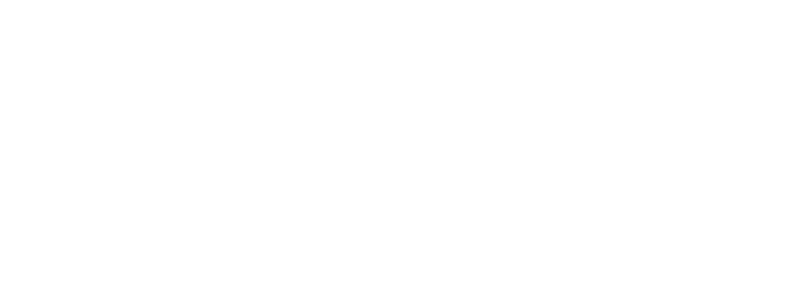
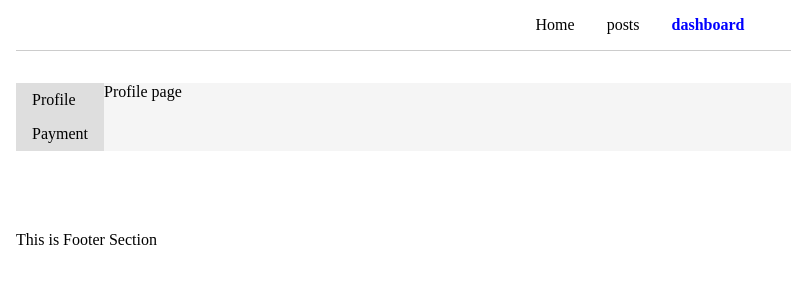
Before and after one commit to elhamgholami1995/react-router-DOM, a React (Vite) app: page /app/dashboard in a window 1280 px wide. Before the commit this address had no page. Shown: the top 300 px of the page, without its empty margins (0-791 px from the left). Built offline with nearby package versions, Linux system fonts and the light colour scheme.

Commit message:
change dashboard page and adding more nested route

```diff
--- a/src/App.jsx
+++ b/src/App.jsx
@@ -5,15 +5,21 @@
 import Dashboard from "./pages/dashboard";
 import AppNav from "./components/AppNav";
 import Layout from "./components/Layout";
+import Profile from "./components/Profile";
+import Payment from "./components/Payment";
 
 function App() {
   return (
     <div>
       <Routes>
-        <Route element={<Layout />}>
-          <Route index path="/" element={<Home />} />
-          <Route path="/posts" element={<Posts />} />
-          <Route path="/dashboard" element={<Dashboard />} />
+        <Route path="/app" element={<Layout />}>
+          <Route index element={<Home />} />
+          <Route path="posts" element={<Posts />} />
+          <Route path="dashboard" element={<Dashboard />}>
+            <Route index element={<Profile />} />
+            <Route path="profile" element={<Profile />} />
+            <Route path="payment" element={<Payment />} />
+          </Route>
         </Route>
       </Routes>
     </div>
--- a/src/components/AppNav.jsx
+++ b/src/components/AppNav.jsx
@@ -5,7 +5,7 @@
     <nav>
       <ul>
         <li>
-          <NavLink end to="/">
+          <NavLink end to="/app">
             Home
           </NavLink>
         </li>
--- /dev/null
+++ b/src/components/Payment.jsx
@@ -0,0 +1,5 @@
+function Payment() {
+  return <div>Payment page</div>;
+}
+
+export default Payment;
--- /dev/null
+++ b/src/components/Profile.jsx
@@ -0,0 +1,5 @@
+function Profile() {
+  return <div>Profile page</div>;
+}
+
+export default Profile;
--- a/src/pages/dashboard.jsx
+++ b/src/pages/dashboard.jsx
@@ -1,5 +1,15 @@
+import { NavLink, Outlet } from "react-router-dom";
+
 function Dashboard() {
-  return <div>Dashboard pages</div>;
+  return (
+    <div id="dashboard">
+      <div id="sidebar">
+        <NavLink to="profile">Profile</NavLink>
+        <NavLink to="payment">Payment</NavLink>
+      </div>
+      <Outlet />
+    </div>
+  );
 }
 
 export default Dashboard;
```
